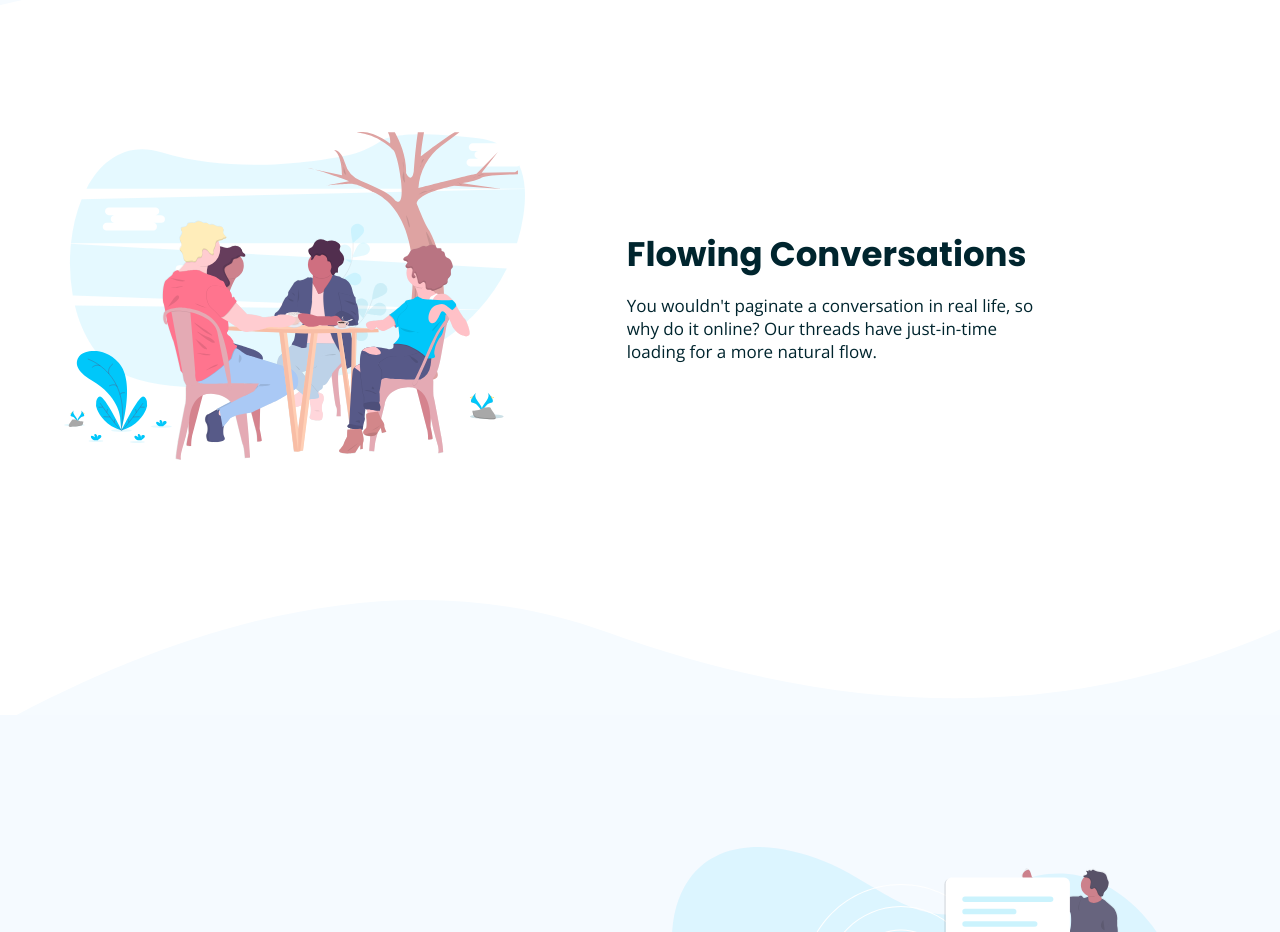
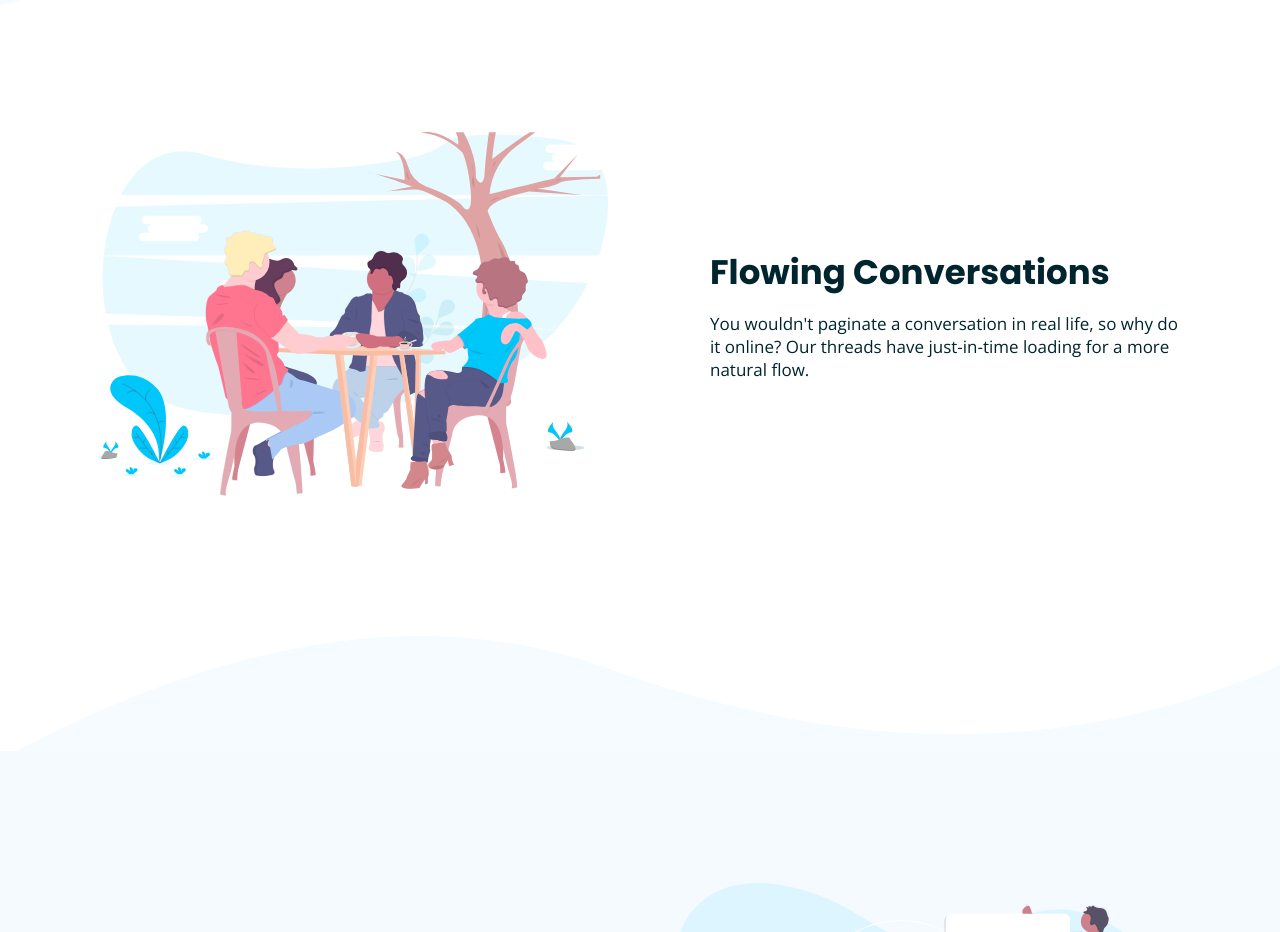
Before and after one commit to Artosh-afr/huddle-curved, a plain HTML site: page index.html in a window 1280 px wide. Shown: the part 2800-3732 px from the top of the page. Drawn offline with Linux system fonts and the light colour scheme.

Commit message:
Update style.css

```diff
--- a/css/style.css
+++ b/css/style.css
@@ -291,9 +291,12 @@ main{
 
 
 .flowing-convo{
-    display: flex;
-    width:90%;
-    margin: 15rem auto;
+      margin: 15rem auto;
+      width:100%;
+      position: relative;
+      display: flex;
+      justify-content: center;
+      align-items: center;
 
 }
                 .flowing-convo .head-paragraph-container {
```
